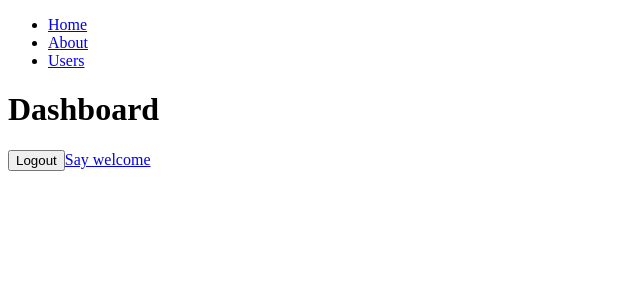
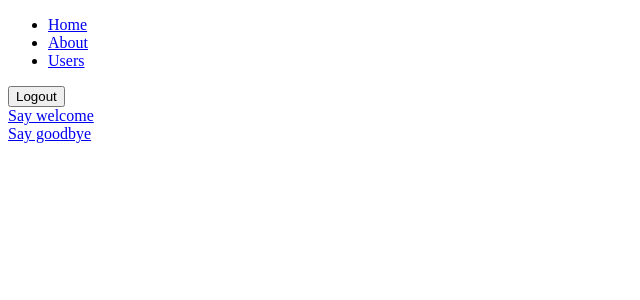
Before and after one commit to patricio0312rev/react-router-v6, a React (Create React App) app: page /dashboard in a window 1280 px wide. Shown: the top 300 px of the page, without its empty margins (0-640 px from the left). Built offline with nearby package versions, Linux system fonts and the light colour scheme.

Commit message:
Utilizando el componente Outlet para subRutas

```diff
--- a/src/App.js
+++ b/src/App.js
@@ -19,7 +19,10 @@ export default function App() {
                 <Route path='/users' element={<UsersPage />} />
                 <Route path='/users/:id' element={<UserPage />} />
                 <Route path='/usuarios' element={<Navigate to='/users' />} />
-                <Route path='/dashboard/*' element={<DashboardPage />} />
+                <Route path='/dashboard/*' element={<DashboardPage />} >
+                    <Route path='welcome' element={<p>Welcome</p>} />
+                    <Route path='goodbye' element={<p>Goodbye</p>} />
+                </Route>
                 <Route path='*' element={<NotFoundPage />} />
             </Routes>
         </BrowserRouter>
--- a/src/pages/DashboardPage.js
+++ b/src/pages/DashboardPage.js
@@ -1,5 +1,5 @@
 import React from 'react'
-import { Routes, Route, useNavigate, Link } from 'react-router-dom'
+import { useNavigate, Link, Outlet } from 'react-router-dom'
 
 export default function DashboardPage() {
     const navigate = useNavigate();
@@ -9,15 +9,15 @@ export default function DashboardPage() {
 
     return (
         <div>
-            <h1>Dashboard</h1>
+            <Outlet />
 
             <button onClick={handleClick}>Logout</button>
 
+            <br/>
             <Link to='welcome'>Say welcome</Link>
+            <br/>
+            <Link to='goodbye'>Say goodbye</Link>
 
-            <Routes>
-                <Route path='welcome' element={<p>Welcome</p>} />
-            </Routes>
         </div>
     )
 }
```
